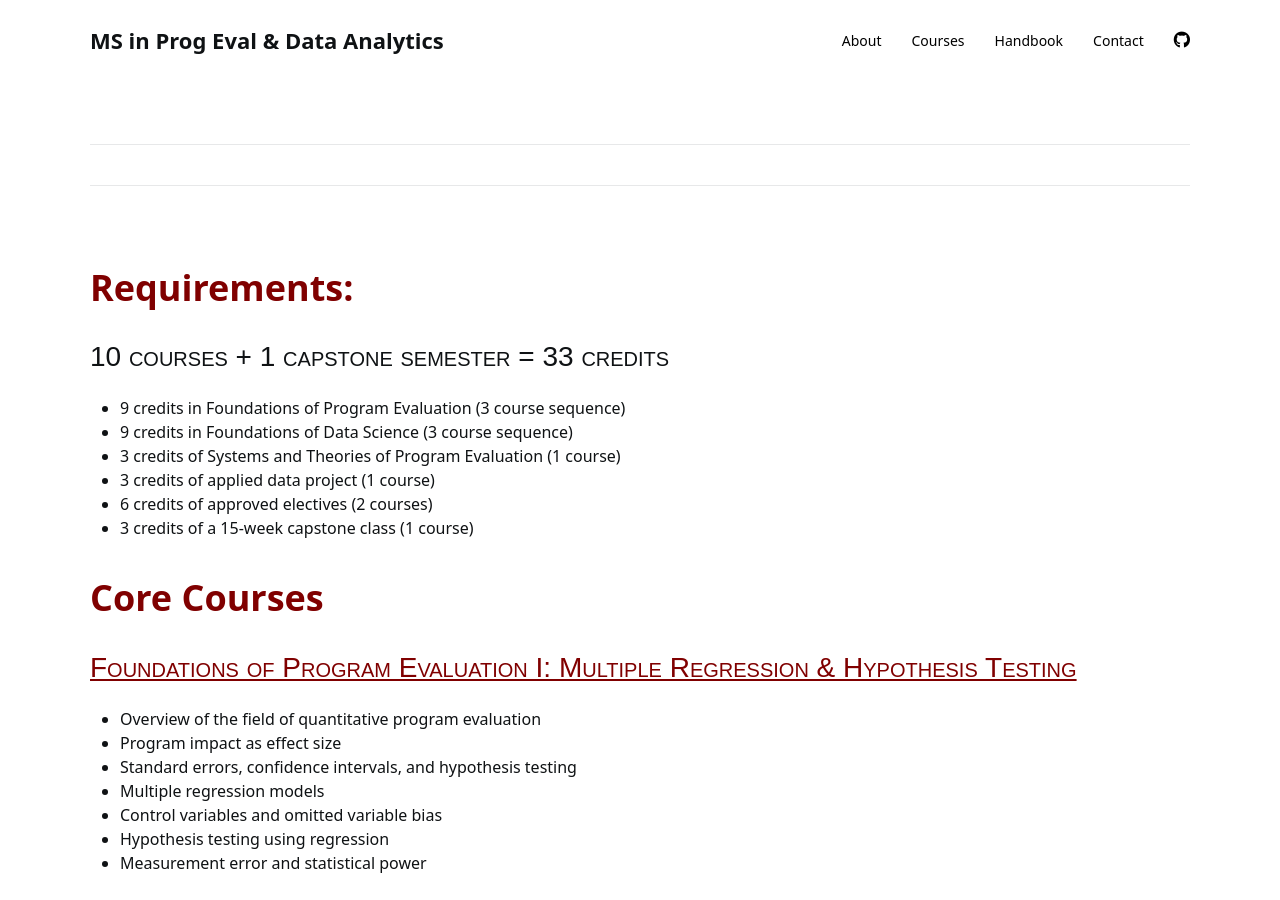
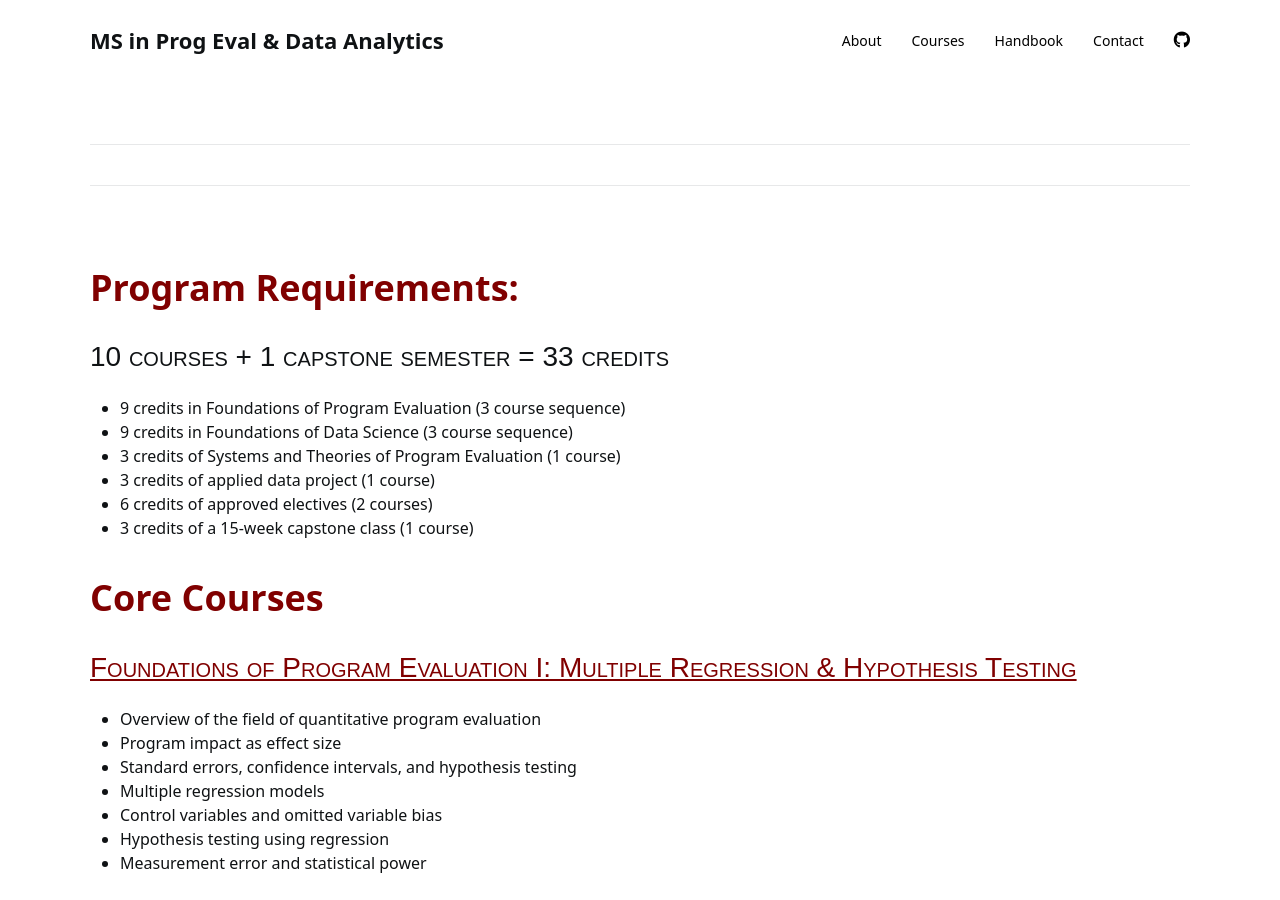
Before and after one commit to DS4PS/ms-prog-eval-data-analytics, a Jekyll site: the page built from courses.md, in a window 1280 px wide and 900 px high. Built offline with Jekyll 4.4.1, drawn with Linux system fonts in a browser that asks for light colours; nearby versions of some CDN libraries; a style sheet for code colours, icons or effects is not loaded.

Commit message:
Update courses.md

```diff
--- a/courses.md
+++ b/courses.md
@@ -37,7 +37,7 @@ img {
 <br>
 
 
-# Requirements:
+# Program Requirements:
 
 ## 10 courses + 1 capstone semester = 33 credits
 * 9 credits in Foundations of Program Evaluation (3 course sequence)
```
